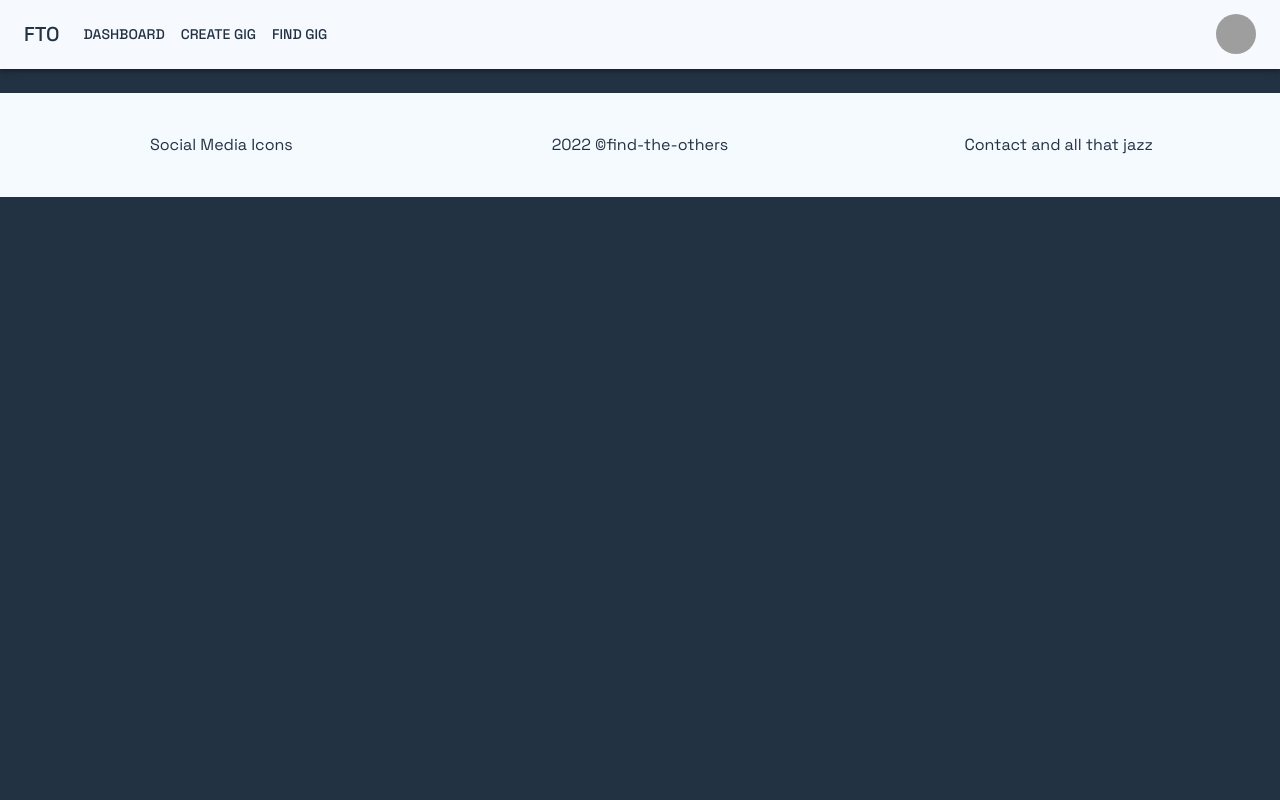
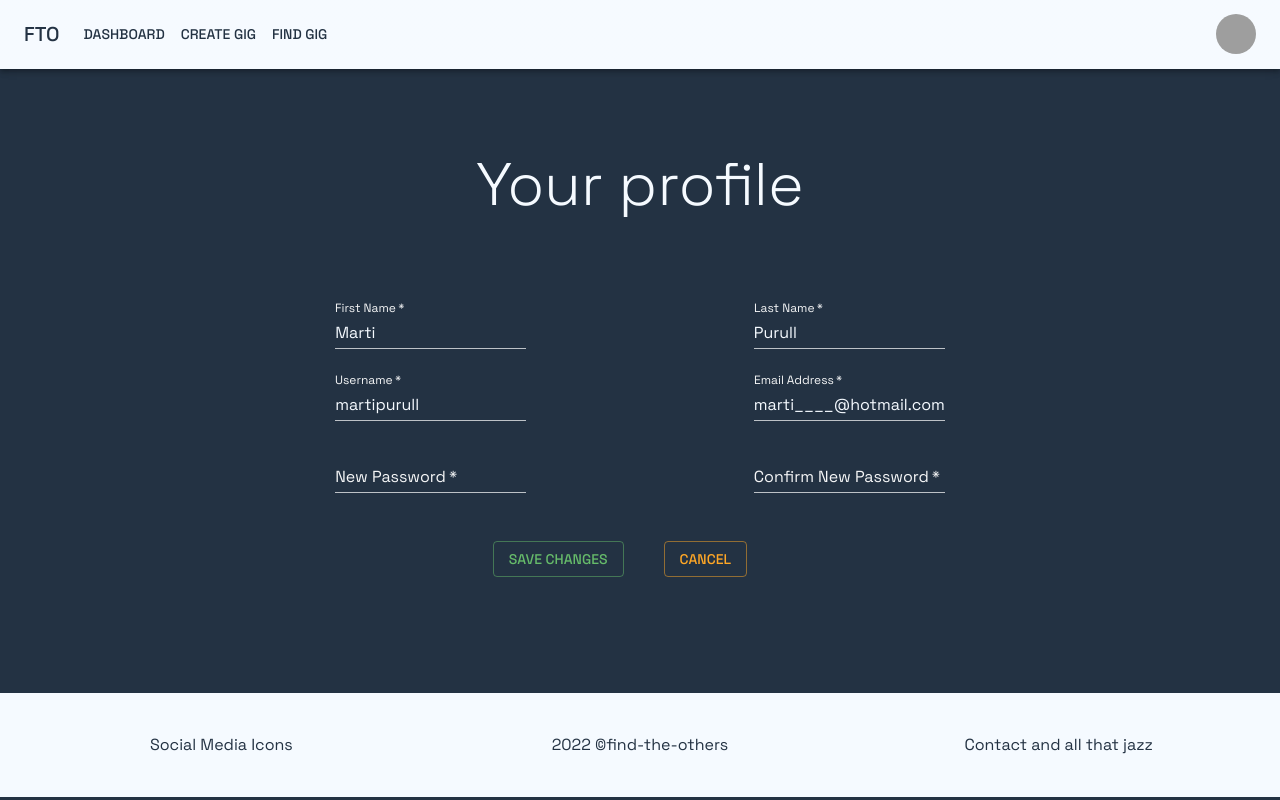
Before and after one commit to martipurull/find-the-others-fe, a React (Create React App) app: page /me in a window 1280 px wide. Built offline with nearby package versions, Linux system fonts and the light colour scheme; grey boxes are pictures that could not be loaded.

Commit message:
adds profile page

```diff
--- a/src/App.tsx
+++ b/src/App.tsx
@@ -17,6 +17,7 @@ import Layout from './components/Layout';
 import ProjectPage from './pages/ProjectPage';
 import Gigs from './pages/Gigs';
 import CreateGig from './pages/CreateGig';
+import Profile from './pages/Profile';
 
 const themeLight = createTheme({
   palette: {
@@ -74,6 +75,7 @@ function App() {
             <Route path='/' element={<PrivateRoute><Home /></PrivateRoute>} />
             <Route path='/login' element={<Login />} />
             <Route path='/register' element={<Register />} />
+            <Route path='/me' element={<PrivateRoute><Profile /></PrivateRoute>} />
             <Route path='/new-band' element={<PrivateRoute><CreateBand /></PrivateRoute>} />
             <Route path='/projects/:projectId' element={<PrivateRoute><ProjectPage /></PrivateRoute>} />
             <Route path='/new-project' element={<PrivateRoute><CreateProject /></PrivateRoute>} />
--- /dev/null
+++ b/src/pages/Profile.tsx
@@ -0,0 +1,47 @@
+import Container from '@mui/material/Container'
+import Grid from '@mui/material/Grid'
+import Typography from '@mui/material/Typography'
+import TextField from '@mui/material/TextField'
+import Box from '@mui/material/Box'
+import Button from '@mui/material/Button'
+import { useNavigate } from 'react-router-dom'
+
+export default function MusicianProfile() {
+    const navigate = useNavigate()
+    return (
+        <Container maxWidth='md' sx={{ minHeight: '75vh', minWidth: '100vw', display: 'flex', alignItems: 'flex-start', justifyContent: 'center' }}>
+            <Grid container spacing={3} style={{ display: 'flex', justifyContent: 'center', alignItems: 'center' }}>
+                <Grid item xs={12} md={8} style={{ textAlign: 'center' }}>
+                    <Typography component='h1' variant='h2' sx={{ mb: 10, mt: 10 }}>Your profile</Typography>
+
+                    {/* ALERTS ON FORM SUBMISSION ERRORS/VALIDATION GO HERE */}
+
+                    <Box component='form' noValidate autoComplete='off'>
+                        <Grid container spacing={3} style={{ marginBottom: '3rem' }}>
+                            <Grid item xs={12} md={6}>
+                                <TextField label='First Name' variant='standard' required InputLabelProps={{ style: { color: '#F5F6F7' } }} value='Marti' />
+                            </Grid>
+                            <Grid item xs={12} md={6}>
+                                <TextField label='Last Name' variant='standard' required InputLabelProps={{ style: { color: '#F5F6F7' } }} value='Purull' />
+                            </Grid>
+                            <Grid item xs={12} md={6}>
+                                <TextField label='Username' variant='standard' required InputLabelProps={{ style: { color: '#F5F6F7' } }} value='martipurull' />
+                            </Grid>
+                            <Grid item xs={12} md={6}>
+                                <TextField label='Email Address' variant='standard' required type='email' InputLabelProps={{ style: { color: '#F5F6F7' } }} value='marti____@hotmail.com' />
+                            </Grid>
+                            <Grid item xs={12} md={6}>
+                                <TextField label='New Password' variant='standard' required type='password' InputLabelProps={{ style: { color: '#F5F6F7' } }} />
+                            </Grid>
+                            <Grid item xs={12} md={6}>
+                                <TextField label='Confirm New Password' variant='standard' required type='password' InputLabelProps={{ style: { color: '#F5F6F7' } }} />
+                            </Grid>
+                        </Grid>
+                        <Button color='success' variant='outlined' type='submit' style={{ marginRight: '2.5rem' }}>Save Changes</Button>
+                        <Button color='warning' variant='outlined' type='submit' style={{ marginRight: '2.5rem' }} onClick={() => navigate('/')}>Cancel</Button>
+                    </Box>
+                </Grid>
+            </Grid>
+        </Container>
+    )
+}
```
